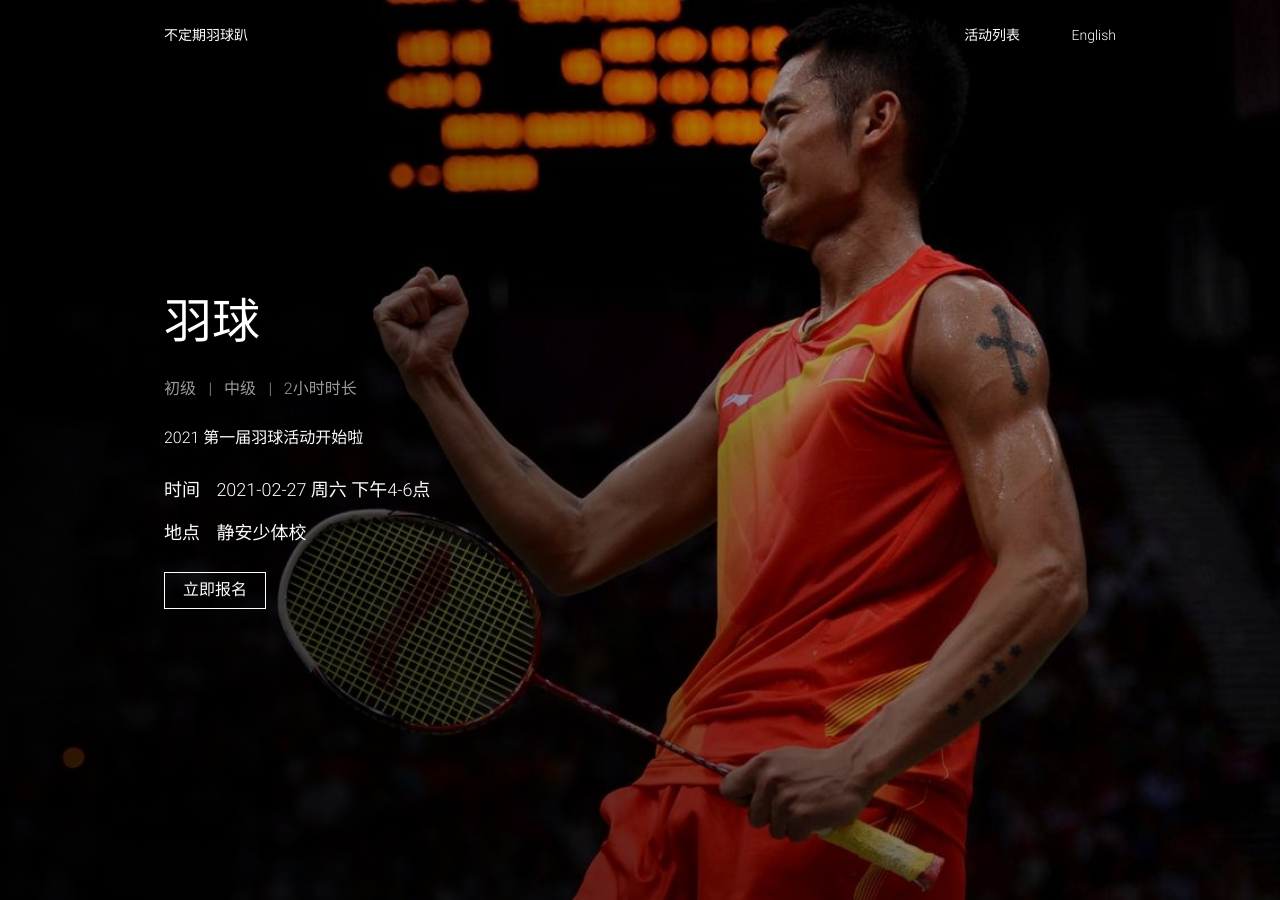
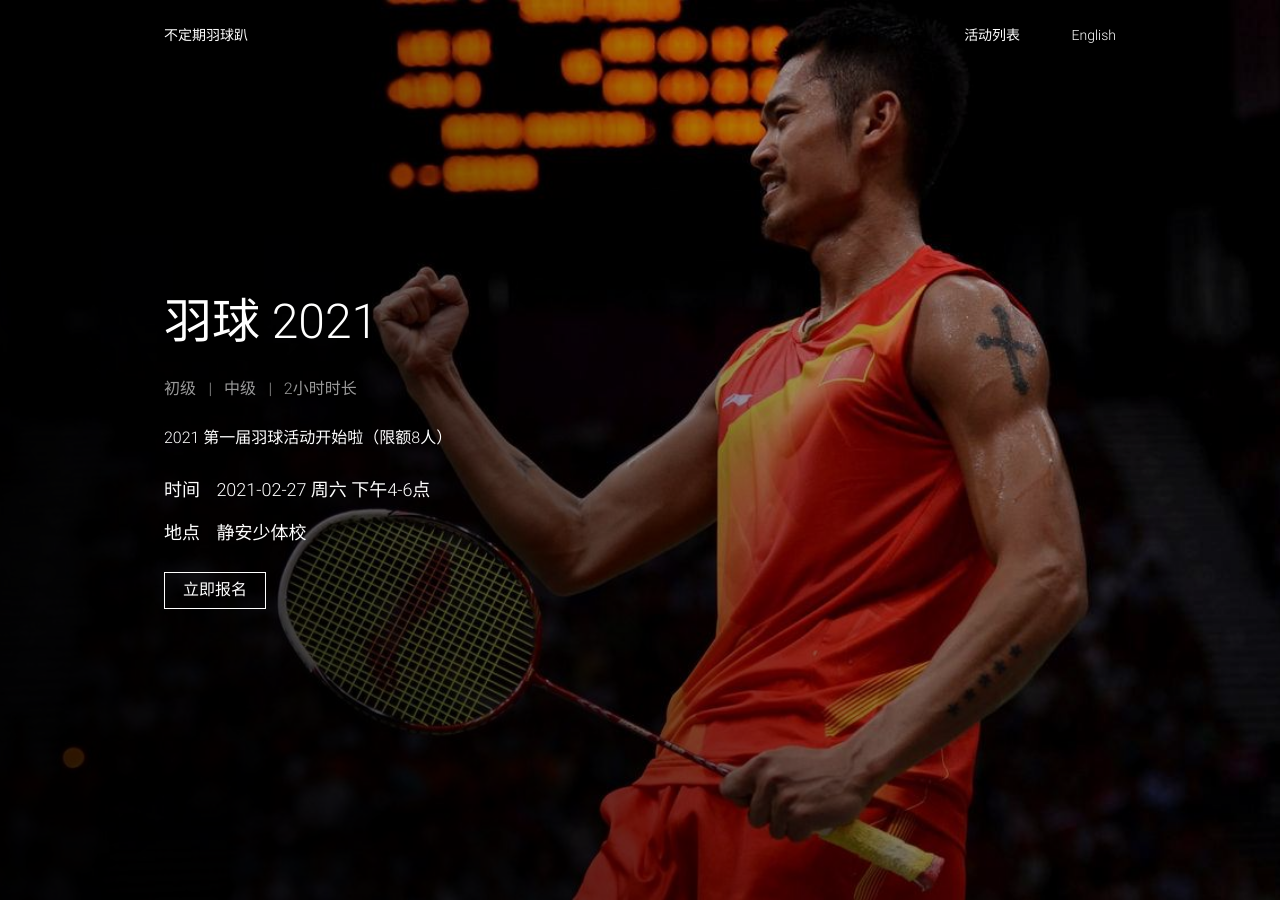
Before and after one commit to sayidhe/event, a Jekyll site: the page built from _events/badminton-2-27.md, in a window 1280 px wide. Built offline with Jekyll 4.4.1, drawn with Linux system fonts in a browser that asks for light colours.

Commit message:
modify title

```diff
--- a/_events/badminton-2-27.md
+++ b/_events/badminton-2-27.md
@@ -1,6 +1,6 @@
 ---
 published: true
-title: "羽球"
+title: "羽球 2021"
 image: /assets/images/events/sport/lindan.jpg
 qrcode_image: /assets/images/events/sport/2021-02-27-qrcode.jpg
 icon: /assets/icons/icon-sport.svg
@@ -19,4 +19,4 @@ categories:
 class: light-content
 ---
 
-2021 第一届羽球活动开始啦
+2021 第一届羽球活动开始啦（限额8人）
```
